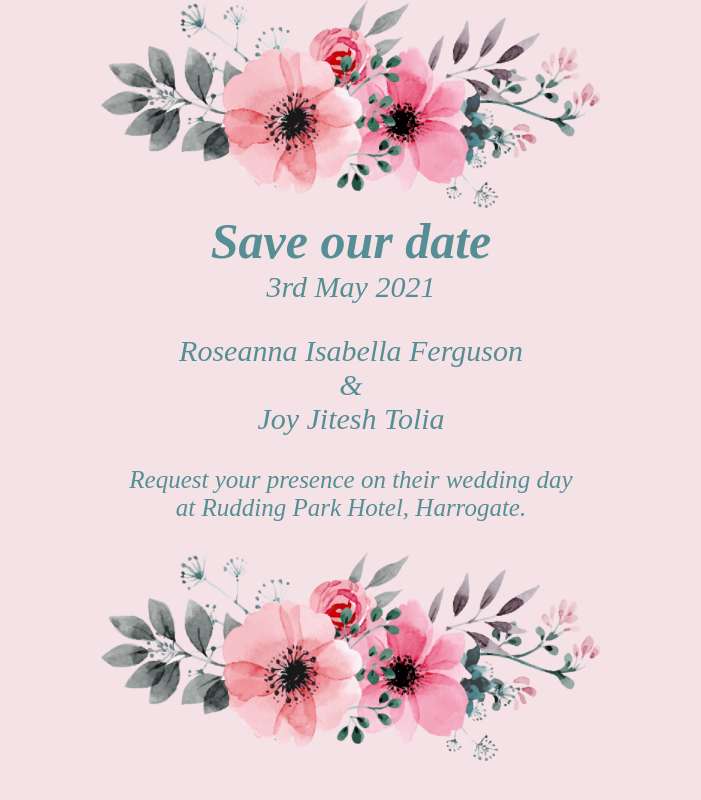
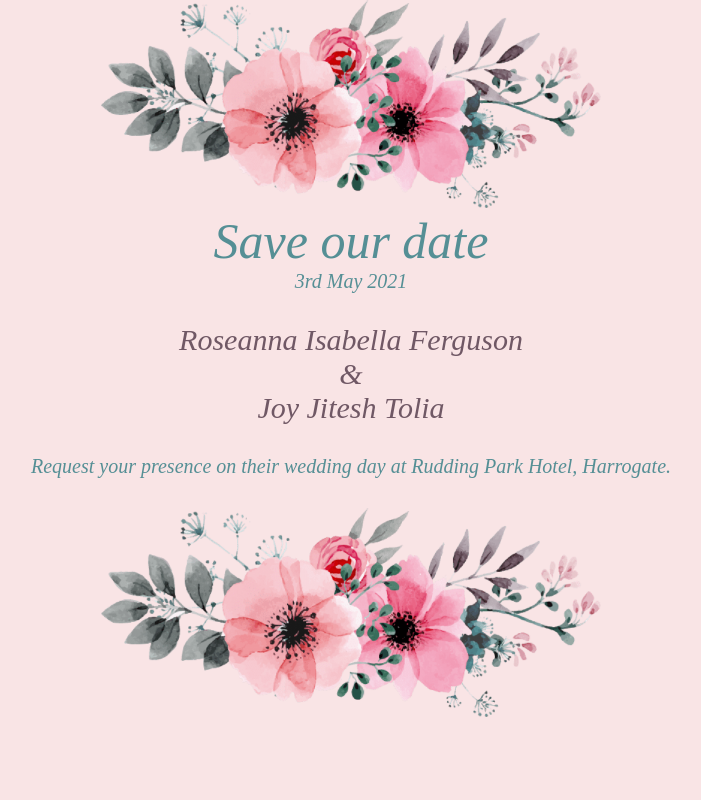
Before and after one commit to joy-rosie/wedding-save-the-date, a plain HTML site: page index.html in a window 1280 px wide. Shown: the whole page, without its empty margins (289-990 px from the left). Drawn offline with Linux system fonts and the light colour scheme.

Commit message:
change the background, font colours

```diff
--- a/index.html
+++ b/index.html
@@ -8,22 +8,22 @@
     <meta name="format-detection" content="telephone=no,address=no,email=no,date=no,url=no"> <!-- Tell iOS not to automatically link certain text strings. -->
     <title></title> <!-- The title tag shows in email notifications, like Android 4.4. -->
 </head>
-<body width="100%" style="margin: 0; padding: 0 !important; mso-line-height-rule: exactly; background-color: #f5e2e6;">
-	<center style="width: 100%">
+<body width="100%" style="margin: 0; padding: 0 !important; mso-line-height-rule: exactly; background-color: #f9e4e5;">
+	<center style="width: 100%; margin: 0; padding: 0 !important; mso-line-height-rule: exactly; background-color: #f9e4e5;">
 		<div>
 			<img src="https://github.com/joy-rosie/wedding-save-the-date/blob/master/images/flowers.png?raw=true" width="500">
 		</div>
-		<div style="font-family: serif; font-style: italic; font-weight: bold; font-size: 50px; color: #558f95;">
+		<div style="font-family: serif; font-style: italic; font-size: 50px; color: #558f95;">
 			Save our date
 		</div>
-		<div style="font-family: serif; font-style: italic; font-size: 30px; color: #558f95;">
+		<div style="font-family: serif; font-style: italic; font-size: 20px; color: #558f95;">
 			3rd May 2021
 		</div>
-		<div style="font-family: serif; font-style: italic; font-size: 30px; color: #558f95; padding-top: 30px;">
+		<div style="font-family: serif; font-style: italic; font-size: 30px; color: #705865; padding-top: 30px;">
 			Roseanna Isabella Ferguson <br> &amp; <br> Joy Jitesh Tolia
 		</div>
-		<div style="font-family: serif; font-style: italic; font-size: 25px; color: #558f95; padding-top: 30px; padding-bottom: 30px;">
-			Request your presence on their wedding day <br> at Rudding Park Hotel, Harrogate.
+		<div style="font-family: serif; font-style: italic; font-size: 20px; color: #558f95; padding-top: 30px; padding-bottom: 30px;">
+			Request your presence on their wedding day at Rudding Park Hotel, Harrogate.
 		</div>
 		<div>
 			<img src="https://github.com/joy-rosie/wedding-save-the-date/blob/master/images/flowers.png?raw=true" width="500">
```
